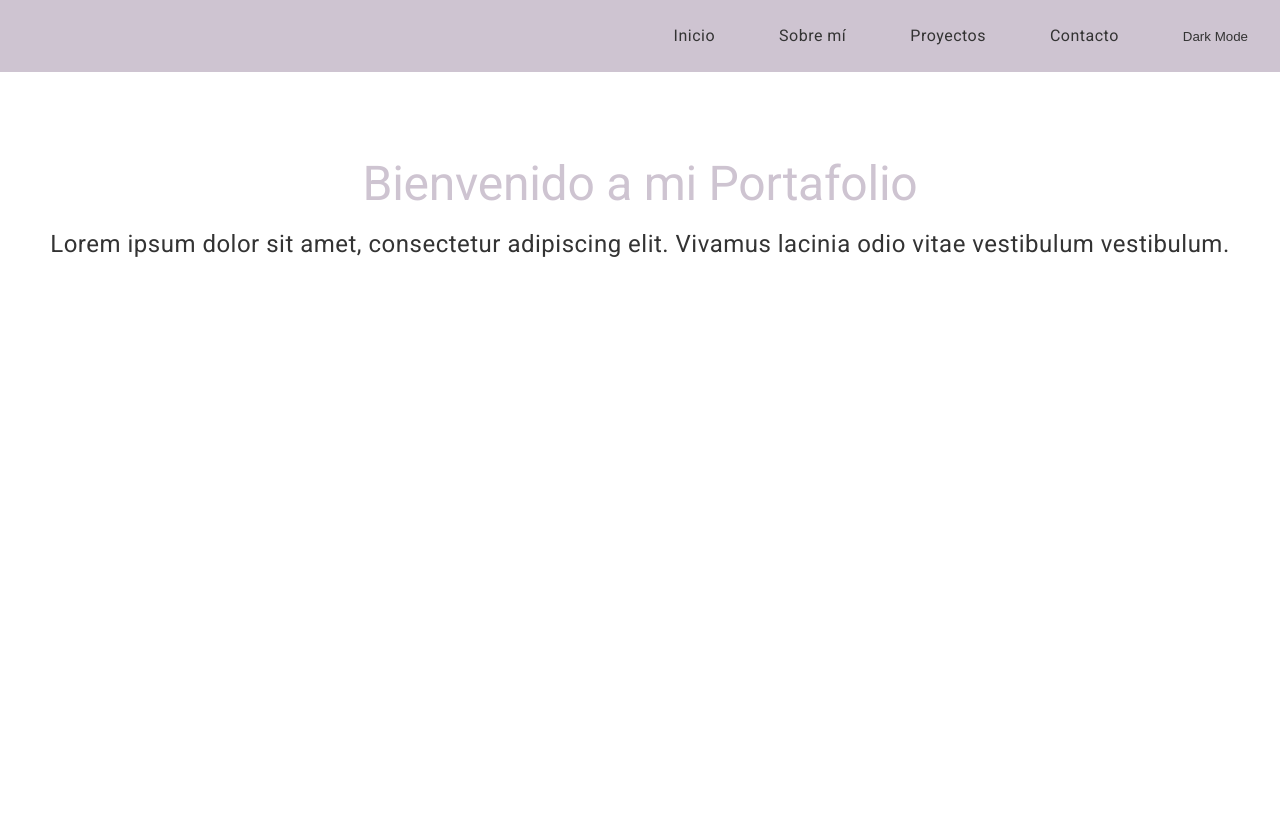
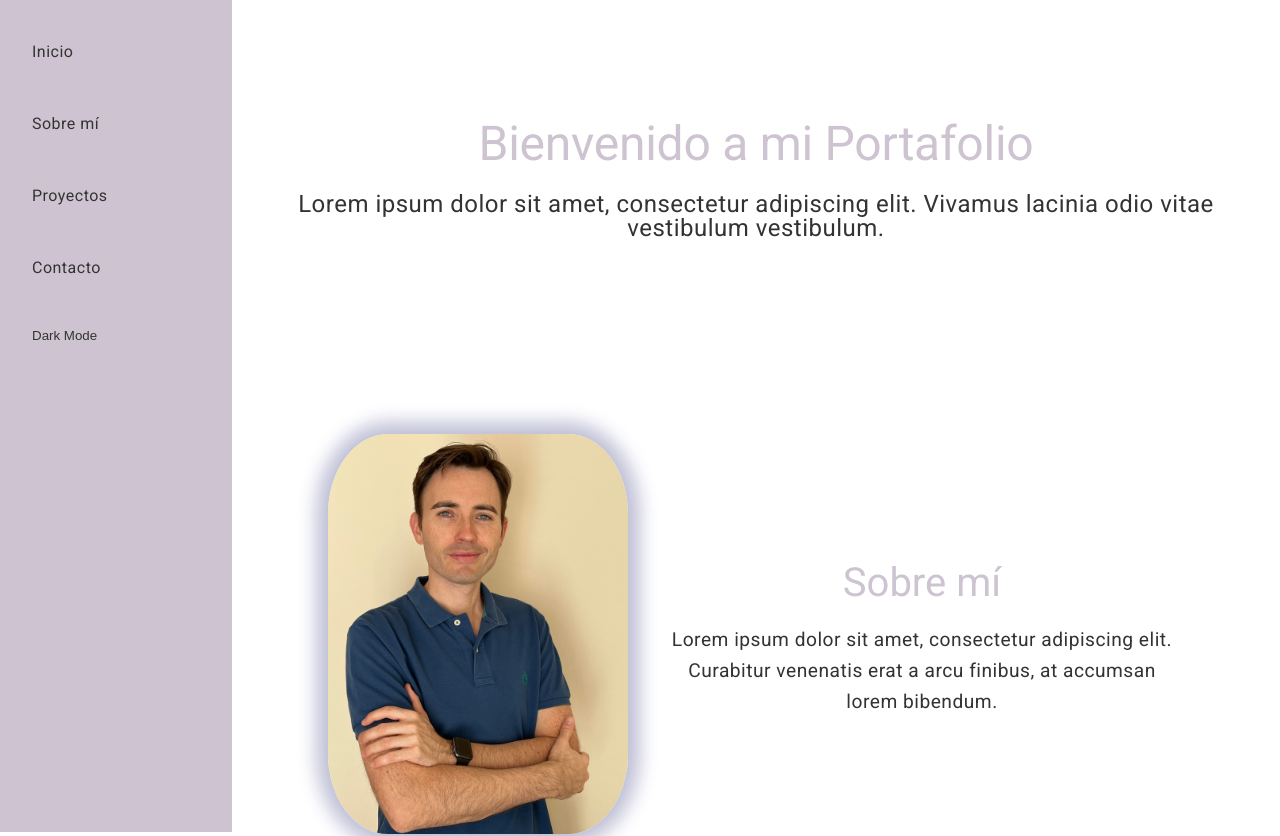
Before and after one commit to BorjaRBEST/borja-portafolio, an Angular app: page /home in a window 1280 px wide. Shown: the top 836 px of the page. Before the commit the page ends 800 px from the top, so only its background shows below. Built offline with nearby package versions, Linux system fonts and the light colour scheme.

Commit message:
Nueva posicion nav bar en lateral izquierdo y navegación directa de un componente a otro

```diff
--- a/src/app/app-routing.module.ts
+++ b/src/app/app-routing.module.ts
@@ -6,11 +6,11 @@ import { ProjectsComponent } from './components/projects/projects.component';
 import { ContactComponent } from './components/contact/contact.component';
 
 const routes: Routes = [
+  { path: '', redirectTo: 'home', pathMatch: 'full' },
   { path: 'home', component: HomeComponent },
   { path: 'about', component: AboutComponent },
   { path: 'projects', component: ProjectsComponent },
-  { path: 'contact', component: ContactComponent },
-  { path: '', redirectTo: '/home', pathMatch: 'full' }
+  { path: 'contact', component: ContactComponent }
 ];
 
 @NgModule({
--- a/src/app/app.component.html
+++ b/src/app/app.component.html
@@ -1,8 +1,23 @@
-<nav>
-  <a routerLink="/">Inicio</a>
-  <a routerLink="/about">Sobre mí</a>
-  <a routerLink="/projects">Proyectos</a>
-  <a routerLink="/contact">Contacto</a>
-  <button (click)="toggleTheme()">Dark Mode</button>
-</nav>
-<router-outlet></router-outlet>
+<div class="app-container">
+  <nav>
+    <a (click)="scrollToSection('home')">Inicio</a>
+    <a (click)="scrollToSection('about')">Sobre mí</a>
+    <a (click)="scrollToSection('projects')">Proyectos</a>
+    <a (click)="scrollToSection('contact')">Contacto</a>
+    <button (click)="toggleTheme()">Dark Mode</button>
+  </nav>
+  <div class="content">
+    <section id="home">
+      <app-home></app-home>
+    </section>
+    <section id="about">
+      <app-about></app-about>
+    </section>
+    <section id="projects">
+      <app-projects></app-projects>
+    </section>
+    <section id="contact">
+      <app-contact></app-contact>
+    </section>
+  </div>
+</div>
--- a/src/app/app.component.scss
+++ b/src/app/app.component.scss
@@ -1,12 +1,17 @@
+.app-container {
+  display: flex;
+}
+
 nav {
   display: flex;
-    justify-content: flex-end;
-    align-items: center;
+  flex-direction: column;
+  width: 200px;
   background-color: var(--primary-color);
   padding: 1rem;
+  height: 100vh;
 
   a, button {
-      margin-left: 1rem;
+    margin: 1rem 0;
     color: var(--text-color);
     text-decoration: none;
     padding: 0.5rem 1rem;
@@ -15,6 +20,7 @@ nav {
     border: none;
     background: none;
     cursor: pointer;
+    text-align: left;
   }
 
   a:hover, button:hover {
@@ -22,3 +28,21 @@ nav {
     color: var(--text-color);
   }
 }
+
+.content {
+  flex: 1;
+  padding: 2rem;
+  overflow-y: auto;
+}
+
+section {
+  margin-bottom: 2rem;
+  opacity: 0;
+  transform: translateY(50px);
+  transition: opacity 1s ease, transform 1s ease;
+
+  &.visible {
+    opacity: 1;
+    transform: translateY(0);
+  }
+}
--- a/src/app/app.component.ts
+++ b/src/app/app.component.ts
@@ -1,4 +1,4 @@
-import { Component } from '@angular/core';
+import { Component, HostListener } from '@angular/core';
 
 @Component({
   selector: 'app-root',
@@ -17,4 +17,17 @@ export class AppComponent {
   scrollToSection(section: string) {
     document.getElementById(section)?.scrollIntoView({ behavior: 'smooth' });
   }
+
+  @HostListener('window:scroll', [])
+  onWindowScroll() {
+    const sections = document.querySelectorAll('section');
+    sections.forEach(section => {
+      const rect = section.getBoundingClientRect();
+      if (rect.top <= window.innerHeight && rect.bottom >= 0) {
+        section.classList.add('visible');
+      } else {
+        section.classList.remove('visible');
+      }
+    });
+  }
 }
```
Lines whose indentation alone changed are shown as unchanged.
